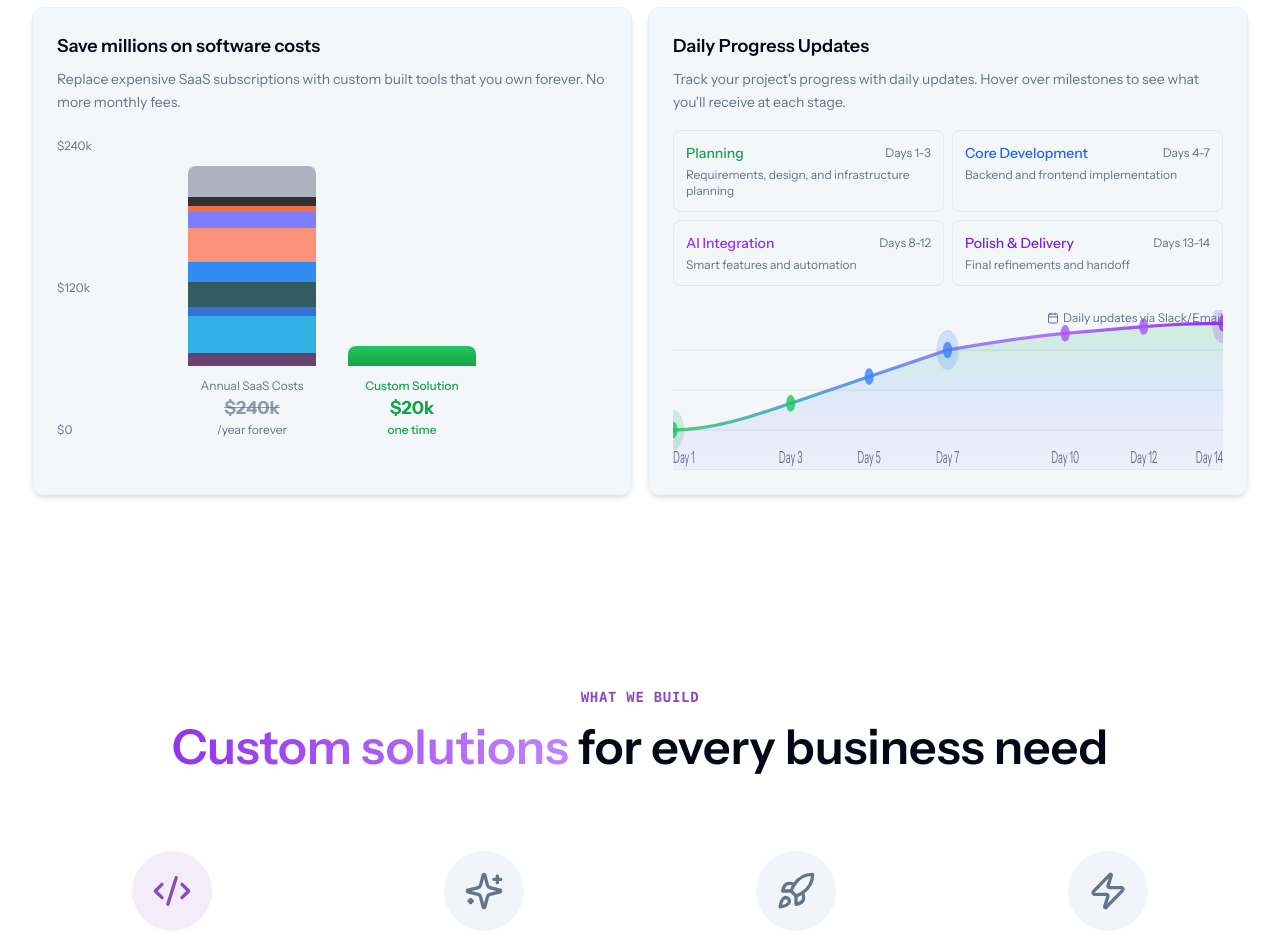
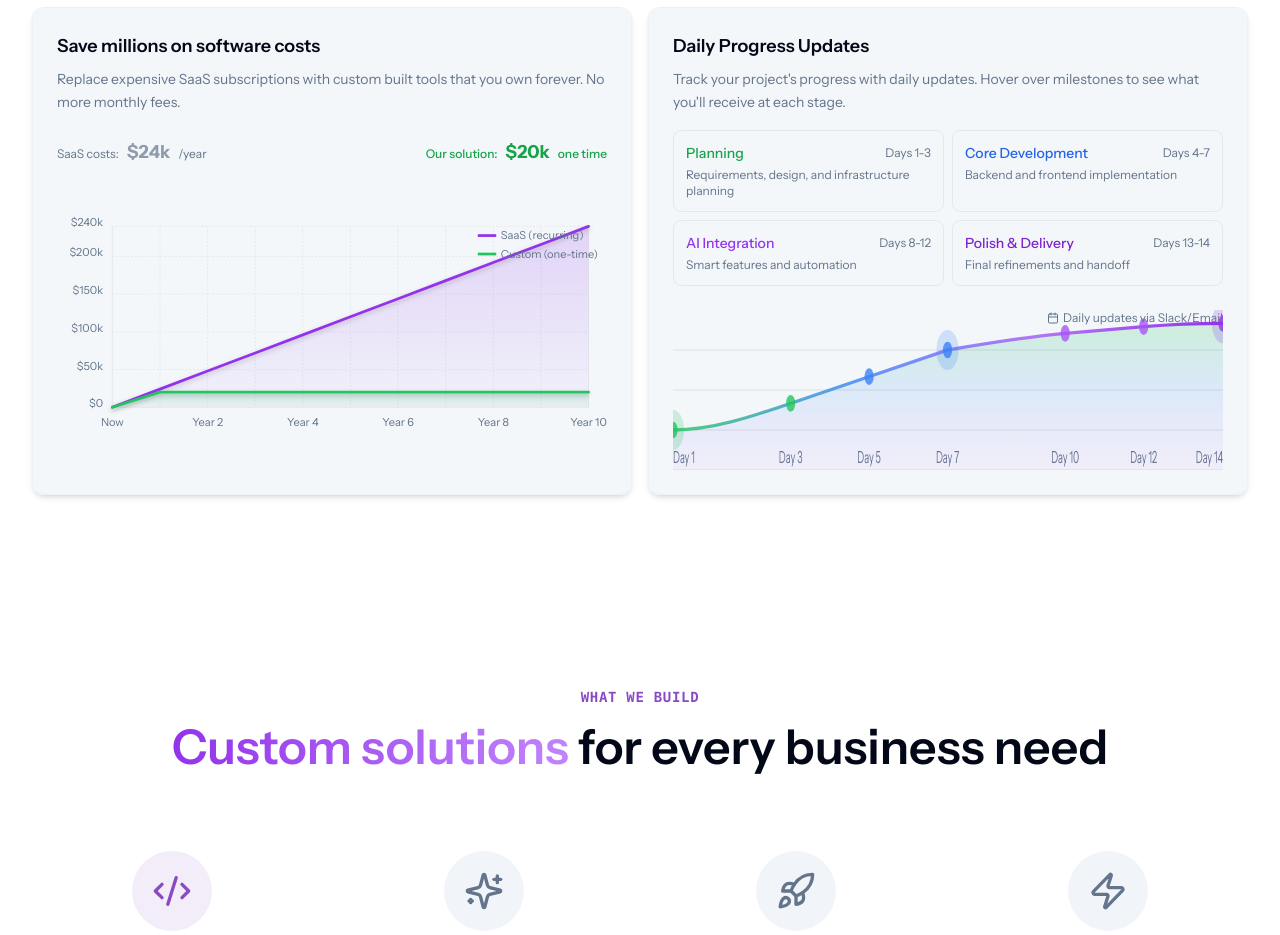
Before and after one commit to ReeceHarding/cco-vibe, a Next.js app: page / in a window 1280 px wide. Shown: the part 3840-4775 px from the top of the page. Built offline with nearby package versions, Linux system fonts and the light colour scheme; a web font is replaced by a local one.

Commit message:
Redesign cost savings graph to show clear 10-year cumulative cost comparison with interactive hover states

```diff
--- a/components/InteractiveCostSavingsCard.tsx
+++ b/components/InteractiveCostSavingsCard.tsx
@@ -1,43 +1,57 @@
 "use client"
 
 import React, { useState } from "react"
-import { Check } from "lucide-react"
-
-interface SaaSCost {
-  name: string
-  monthlyCost: number
-  yearlyTotal: number
-  category: string
-  color: string
-}
+import { Check, TrendingUp, DollarSign } from "lucide-react"
 
 export const InteractiveCostSavingsCard = () => {
-  const [hoveredItem, setHoveredItem] = useState<string | null>(null)
+  const [hoveredYear, setHoveredYear] = useState<number | null>(null)
   const [isCardHovered, setIsCardHovered] = useState(false)
 
-  // Common SaaS tools that businesses typically use
-  const saasTools: SaaSCost[] = [
-    { name: "Slack", monthlyCost: 1250, yearlyTotal: 15000, category: "Communication", color: "#4A154B" },
-    { name: "Salesforce", monthlyCost: 3750, yearlyTotal: 45000, category: "CRM", color: "#00A1E0" },
-    { name: "Jira", monthlyCost: 875, yearlyTotal: 10500, category: "Project Management", color: "#0052CC" },
-    { name: "Zendesk", monthlyCost: 2500, yearlyTotal: 30000, category: "Support", color: "#03363D" },
-    { name: "Intercom", monthlyCost: 2000, yearlyTotal: 24000, category: "Customer Engagement", color: "#0071F0" },
-    { name: "HubSpot", monthlyCost: 3333, yearlyTotal: 40000, category: "Marketing", color: "#FF7A59" },
-    { name: "Monday.com", monthlyCost: 1667, yearlyTotal: 20000, category: "Work Management", color: "#6161FF" },
-    { name: "Figma", monthlyCost: 625, yearlyTotal: 7500, category: "Design", color: "#F24E1E" },
-    { name: "Notion", monthlyCost: 833, yearlyTotal: 10000, category: "Documentation", color: "#000000" },
-    { name: "Others", monthlyCost: 3166, yearlyTotal: 38000, category: "Various", color: "#9CA3AF" }
-  ]
+  // Cost calculations
+  const saasAnnualCost = 24000 // $24k per year
+  const customSolutionCost = 20000 // $20k one-time
+  const years = 10
 
-  const totalYearlyCost = saasTools.reduce((sum, tool) => sum + tool.yearlyTotal, 0)
-  const customSolutionCost = 20000
-  const yearlySavings = totalYearlyCost - customSolutionCost
-  const savingsPercentage = Math.round((yearlySavings / totalYearlyCost) * 100)
+  // Generate data points for the chart
+  const generateDataPoints = () => {
+    const points = []
+    for (let year = 0; year <= years; year++) {
+      points.push({
+        year,
+        saasCumulative: year * saasAnnualCost,
+        customCumulative: year === 0 ? 0 : customSolutionCost, // Custom cost kicks in at year 1
+        savings: year === 0 ? 0 : (year * saasAnnualCost) - customSolutionCost
+      })
+    }
+    return points
+  }
 
-  // Calculate bar heights for visualization
-  const maxHeight = 200
-  const saasBarHeight = maxHeight
-  const customBarHeight = (customSolutionCost / totalYearlyCost) * maxHeight
+  const dataPoints = generateDataPoints()
+  const maxCost = dataPoints[dataPoints.length - 1].saasCumulative
+
+  // Chart dimensions
+  const chartWidth = 596
+  const chartHeight = 256
+  const padding = { top: 20, right: 20, bottom: 40, left: 60 }
+  const graphWidth = chartWidth - padding.left - padding.right
+  const graphHeight = chartHeight - padding.top - padding.bottom
+
+  // Scale functions
+  const xScale = (year: number) => (year / years) * graphWidth + padding.left
+  const yScale = (cost: number) => chartHeight - padding.bottom - (cost / maxCost) * graphHeight
+
+  // Generate path strings
+  const saasPath = dataPoints
+    .map((point, i) => `${i === 0 ? 'M' : 'L'} ${xScale(point.year)} ${yScale(point.saasCumulative)}`)
+    .join(' ')
+
+  const customPath = dataPoints
+    .map((point, i) => `${i === 0 ? 'M' : 'L'} ${xScale(point.year)} ${yScale(point.customCumulative)}`)
+    .join(' ')
+
+  // Area paths (for gradient fill)
+  const saasAreaPath = `${saasPath} L ${xScale(years)} ${chartHeight - padding.bottom} L ${xScale(0)} ${chartHeight - padding.bottom} Z`
+  const customAreaPath = `${customPath} L ${xScale(years)} ${chartHeight - padding.bottom} L ${xScale(0)} ${chartHeight - padding.bottom} Z`
 
   return (
     <div
@@ -51,158 +65,276 @@ export const InteractiveCostSavingsCard = () => {
           Replace expensive SaaS subscriptions with custom built tools that you own forever. No more monthly fees.
         </p>
 
-        {/* Interactive bar chart comparison */}
-        <div className="flex-1 min-h-[300px] relative">
-          <div className="absolute inset-0 flex items-end justify-center gap-8 pb-8">
-            {/* SaaS Stack Bar */}
-            <div className="relative group/bar">
-              <div
-                className="w-24 md:w-32 relative rounded-t-lg overflow-hidden transition-all duration-500 cursor-pointer"
-                style={{ height: `${saasBarHeight}px` }}
-                onMouseEnter={() => setHoveredItem('saas')}
-                onMouseLeave={() => setHoveredItem(null)}
-              >
-                {/* Stacked bars for each SaaS tool */}
-                {saasTools.map((tool, index) => {
-                  const height = (tool.yearlyTotal / totalYearlyCost) * saasBarHeight
-                  const yOffset = saasTools.slice(0, index).reduce((sum, t) => sum + (t.yearlyTotal / totalYearlyCost) * saasBarHeight, 0)
+        {/* Cost comparison display */}
+        <div className="flex items-center justify-between mb-4">
+          <div className="flex items-baseline gap-2">
+            <span className="text-xs text-muted-foreground">SaaS costs:</span>
+            <span className="text-lg font-bold text-muted-foreground/70">${(saasAnnualCost / 1000).toFixed(0)}k</span>
+            <span className="text-xs text-muted-foreground">/year</span>
+          </div>
+          <div className="flex items-baseline gap-2">
+            <span className="text-xs text-green-600 font-medium">Our solution:</span>
+            <span className={`font-bold text-green-600 transition-all duration-500 ${
+              isCardHovered ? 'text-2xl' : 'text-lg'
+            }`}>
+              ${(customSolutionCost / 1000).toFixed(0)}k
+            </span>
+            <span className="text-xs text-green-600 font-medium">one time</span>
+          </div>
+        </div>
 
-                  return (
-                    <div
-                      key={tool.name}
-                      className="absolute left-0 right-0 transition-all duration-300 hover:scale-105"
-                      style={{
-                        bottom: `${yOffset}px`,
-                        height: `${height}px`,
-                        backgroundColor: tool.color,
-                        opacity: hoveredItem === 'saas' || hoveredItem === tool.name ? 1 : 0.8
-                      }}
-                      onMouseEnter={(e) => {
-                        e.stopPropagation()
-                        setHoveredItem(tool.name)
-                      }}
-                    >
-                      {hoveredItem === tool.name && (
-                        <div className="absolute -right-2 top-1/2 -translate-y-1/2 translate-x-full bg-background/95 backdrop-blur-sm border rounded-lg p-3 shadow-lg z-10 whitespace-nowrap">
-                          <p className="font-semibold text-sm">{tool.name}</p>
-                          <p className="text-xs text-muted-foreground">{tool.category}</p>
-                          <p className="text-xs font-medium mt-1">${tool.monthlyCost}/mo</p>
-                          <p className="text-xs font-bold text-foreground">${tool.yearlyTotal.toLocaleString()}/year</p>
-                        </div>
-                      )}
-                    </div>
-                  )
-                })}
+        {/* Interactive SVG Chart */}
+        <div className="flex-1 min-h-[280px] relative">
+          <svg
+            className="w-full h-full cursor-crosshair"
+            viewBox={`0 0 ${chartWidth} ${chartHeight}`}
+            preserveAspectRatio="xMidYMid meet"
+          >
+            <title>10-Year Cost Comparison</title>
+            <desc>Cumulative cost comparison over 10 years between SaaS and custom solution</desc>
+
+            {/* Definitions */}
+            <defs>
+              {/* SaaS gradient - purple tones */}
+              <linearGradient id="saasGradient" x1="0" y1="0" x2="0" y2="1">
+                <stop offset="0%" stopColor="#9333ea" stopOpacity="0.3"></stop>
+                <stop offset="100%" stopColor="#9333ea" stopOpacity="0.05"></stop>
+              </linearGradient>
+
+              {/* Custom solution gradient - green tones */}
+              <linearGradient id="customGradient" x1="0" y1="0" x2="0" y2="1">
+                <stop offset="0%" stopColor="#22c55e" stopOpacity="0.3"></stop>
+                <stop offset="100%" stopColor="#22c55e" stopOpacity="0.05"></stop>
+              </linearGradient>
+
+              {/* Shadow filter */}
+              <filter id="dropshadow" x="-50%" y="-50%" width="200%" height="200%">
+                <feGaussianBlur in="SourceAlpha" stdDeviation="3"/>
+                <feOffset dx="0" dy="2" result="offsetblur"/>
+                <feComponentTransfer>
+                  <feFuncA type="linear" slope="0.2"/>
+                </feComponentTransfer>
+                <feMerge>
+                  <feMergeNode/>
+                  <feMergeNode in="SourceGraphic"/>
+                </feMerge>
+              </filter>
+            </defs>
+
+            {/* Grid lines */}
+            <g className="grid">
+              {/* Horizontal grid lines */}
+              {[0, 50000, 100000, 150000, 200000, 240000].map((cost) => (
+                <line
+                  key={cost}
+                  x1={padding.left}
+                  y1={yScale(cost)}
+                  x2={chartWidth - padding.right}
+                  y2={yScale(cost)}
+                  stroke="#e5e7eb"
+                  strokeWidth="1"
+                  strokeDasharray={cost === 0 ? "0" : "2,2"}
+                />
+              ))}
+
+              {/* Vertical grid lines for years */}
+              {dataPoints.map((point) => (
+                <line
+                  key={point.year}
+                  x1={xScale(point.year)}
+                  y1={padding.top}
+                  x2={xScale(point.year)}
+                  y2={chartHeight - padding.bottom}
+                  stroke="#e5e7eb"
+                  strokeWidth="1"
+                  strokeDasharray={point.year === 0 || point.year === years ? "0" : "2,2"}
+                />
+              ))}
+            </g>
+
+            {/* Area fills */}
+            <g className="areas">
+              {/* SaaS area */}
+              <path
+                d={saasAreaPath}
+                fill="url(#saasGradient)"
+                className="transition-all duration-700"
+                opacity={hoveredYear !== null ? 0.3 : 0.6}
+              />
+
+              {/* Custom solution area */}
+              <path
+                d={customAreaPath}
+                fill="url(#customGradient)"
+                className="transition-all duration-700"
+                opacity={hoveredYear !== null ? 0.3 : 0.6}
+              />
+            </g>
+
+            {/* Lines */}
+            <g className="lines">
+              {/* SaaS line */}
+              <path
+                d={saasPath}
+                fill="none"
+                stroke="#9333ea"
+                strokeWidth="3"
+                strokeLinecap="round"
+                strokeLinejoin="round"
+                className="transition-all duration-300"
+                filter="url(#dropshadow)"
+              />
+
+              {/* Custom solution line */}
+              <path
+                d={customPath}
+                fill="none"
+                stroke="#22c55e"
+                strokeWidth="3"
+                strokeLinecap="round"
+                strokeLinejoin="round"
+                className="transition-all duration-300"
+                filter="url(#dropshadow)"
+              />
+            </g>
+
+            {/* Interactive hover areas and dots */}
+            <g className="interactive">
+              {dataPoints.map((point, index) => (
+                <g key={point.year}>
+                  {/* Invisible hover area */}
+                  <rect
+                    x={index === 0 ? 0 : xScale(point.year - 0.5)}
+                    y={0}
+                    width={graphWidth / years}
+                    height={chartHeight}
+                    fill="transparent"
+                    onMouseEnter={() => setHoveredYear(point.year)}
+                    onMouseLeave={() => setHoveredYear(null)}
+                    style={{ cursor: 'crosshair' }}
+                  />
+
+                  {/* Data points */}
+                  {hoveredYear === point.year && (
+                    <>
+                      {/* SaaS dot */}
+                      <circle
+                        cx={xScale(point.year)}
+                        cy={yScale(point.saasCumulative)}
+                        r="6"
+                        fill="#9333ea"
+                        stroke="white"
+                        strokeWidth="2"
+                        className="animate-scale-in"
+                      />
+
+                      {/* Custom solution dot */}
+                      <circle
+                        cx={xScale(point.year)}
+                        cy={yScale(point.customCumulative)}
+                        r="6"
+                        fill="#22c55e"
+                        stroke="white"
+                        strokeWidth="2"
+                        className="animate-scale-in"
+                      />
+
+                      {/* Vertical line */}
+                      <line
+                        x1={xScale(point.year)}
+                        y1={padding.top}
+                        x2={xScale(point.year)}
+                        y2={chartHeight - padding.bottom}
+                        stroke="#9333ea"
+                        strokeWidth="1"
+                        strokeDasharray="4,4"
+                        opacity="0.3"
+                      />
+                    </>
+                  )}
+                </g>
+              ))}
+            </g>
+
+            {/* Axis labels */}
+            <g className="labels">
+              {/* Y-axis labels */}
+              <text x={padding.left - 10} y={yScale(0)} textAnchor="end" className="text-xs fill-muted-foreground">$0</text>
+              <text x={padding.left - 10} y={yScale(50000)} textAnchor="end" className="text-xs fill-muted-foreground">$50k</text>
+              <text x={padding.left - 10} y={yScale(100000)} textAnchor="end" className="text-xs fill-muted-foreground">$100k</text>
+              <text x={padding.left - 10} y={yScale(150000)} textAnchor="end" className="text-xs fill-muted-foreground">$150k</text>
+              <text x={padding.left - 10} y={yScale(200000)} textAnchor="end" className="text-xs fill-muted-foreground">$200k</text>
+              <text x={padding.left - 10} y={yScale(240000)} textAnchor="end" className="text-xs fill-muted-foreground">$240k</text>
+
+              {/* X-axis labels */}
+              {[0, 2, 4, 6, 8, 10].map((year) => (
+                <text
+                  key={year}
+                  x={xScale(year)}
+                  y={chartHeight - padding.bottom + 20}
+                  textAnchor="middle"
+                  className="text-xs fill-muted-foreground"
+                >
+                  {year === 0 ? 'Now' : `Year ${year}`}
+                </text>
+              ))}
+            </g>
+
+            {/* Legend */}
+            <g className="legend" transform={`translate(${chartWidth - 140}, 30)`}>
+              <g className="legend-item">
+                <line x1="0" y1="0" x2="20" y2="0" stroke="#9333ea" strokeWidth="3" />
+                <text x="25" y="4" className="text-xs fill-muted-foreground">SaaS (recurring)</text>
+              </g>
+              <g className="legend-item" transform="translate(0, 20)">
+                <line x1="0" y1="0" x2="20" y2="0" stroke="#22c55e" strokeWidth="3" />
+                <text x="25" y="4" className="text-xs fill-muted-foreground">Custom (one-time)</text>
+              </g>
+            </g>
+
+            {/* Hover tooltip */}
+            {hoveredYear !== null && (
+              <g className="tooltip animate-fadeIn">
+                <rect
+                  x={xScale(hoveredYear) - 90}
+                  y={10}
+                  width="180"
+                  height="80"
+                  rx="8"
+                  fill="white"
+                  stroke="#e5e7eb"
+                  strokeWidth="1"
+                  filter="url(#dropshadow)"
+                />
+                <text x={xScale(hoveredYear)} y={30} textAnchor="middle" className="text-sm font-semibold fill-foreground">
+                  {hoveredYear === 0 ? 'Starting Point' : `Year ${hoveredYear}`}
+                </text>
+                <text x={xScale(hoveredYear)} y={50} textAnchor="middle" className="text-xs fill-purple-600">
+                  SaaS Total: ${(dataPoints[hoveredYear].saasCumulative / 1000).toFixed(0)}k
+                </text>
+                <text x={xScale(hoveredYear)} y={68} textAnchor="middle" className="text-xs fill-green-600">
+                  Custom Total: ${(dataPoints[hoveredYear].customCumulative / 1000).toFixed(0)}k
+                </text>
+                {hoveredYear > 0 && (
+                  <text x={xScale(hoveredYear)} y={85} textAnchor="middle" className="text-xs font-semibold fill-foreground">
+                    Saved: ${(dataPoints[hoveredYear].savings / 1000).toFixed(0)}k
+                  </text>
+                )}
+              </g>
+            )}
+          </svg>
+
+          {/* Summary statistics */}
+          {isCardHovered && (
+            <div className="absolute bottom-0 left-0 right-0 flex items-center justify-center gap-8 text-sm animate-fadeIn">
+              <div className="flex items-center gap-2">
+                <TrendingUp className="w-4 h-4 text-red-500" />
+                <span className="text-muted-foreground">10-year SaaS cost: <strong className="text-foreground">${(dataPoints[years].saasCumulative / 1000).toFixed(0)}k</strong></span>
               </div>
-
-              {/* Label below bar */}
-              <div className="text-center mt-3">
-                <p className="text-xs text-muted-foreground">Annual SaaS Costs</p>
-                <p className="text-lg font-bold text-muted-foreground/70 line-through">
-                  ${(totalYearlyCost / 1000).toFixed(0)}k
-                </p>
-                <p className="text-xs text-muted-foreground">/year forever</p>
+              <div className="flex items-center gap-2">
+                <DollarSign className="w-4 h-4 text-green-600" />
+                <span className="text-muted-foreground">Total saved: <strong className="text-green-600">${(dataPoints[years].savings / 1000).toFixed(0)}k</strong></span>
               </div>
-
-              {/* Hover tooltip for entire bar */}
-              {hoveredItem === 'saas' && (
-                <div className="absolute -top-2 left-1/2 -translate-x-1/2 -translate-y-full bg-background/95 backdrop-blur-sm border rounded-lg p-3 shadow-lg z-10">
-                  <p className="font-semibold text-sm mb-2">Annual SaaS Stack</p>
-                  <div className="space-y-1 text-xs">
-                    {saasTools.slice(0, 5).map(tool => (
-                      <div key={tool.name} className="flex justify-between gap-4">
-                        <span>{tool.name}:</span>
-                        <span className="font-medium">${(tool.yearlyTotal / 1000).toFixed(1)}k</span>
-                      </div>
-                    ))}
-                    <div className="flex justify-between gap-4 pt-1 border-t">
-                      <span>+ 5 more tools</span>
-                      <span className="font-medium">...</span>
-                    </div>
-                  </div>
-                </div>
-              )}
-            </div>
-
-            {/* Custom Solution Bar */}
-            <div className="relative group/bar">
-              <div
-                className="w-24 md:w-32 bg-gradient-to-t from-green-600 to-green-500 rounded-t-lg transition-all duration-500 cursor-pointer relative overflow-hidden"
-                style={{
-                  height: `${isCardHovered ? customBarHeight : 20}px`,
-                  transition: 'height 0.5s cubic-bezier(0.4, 0, 0.2, 1)'
-                }}
-                onMouseEnter={() => setHoveredItem('custom')}
-                onMouseLeave={() => setHoveredItem(null)}
-              >
-                {/* Animated checkmarks */}
-                <div className="absolute inset-0 flex items-center justify-center">
-                  <Check className={`w-8 h-8 text-white/20 absolute transition-all duration-500 ${
-                    isCardHovered ? 'opacity-100 scale-100' : 'opacity-0 scale-0'
-                  }`} style={{ transform: isCardHovered ? 'rotate(0deg)' : 'rotate(-180deg)' }} />
-                </div>
-
-                {/* Savings indicator */}
-                {isCardHovered && (
-                  <div className="absolute -top-4 left-1/2 -translate-x-1/2 -translate-y-full">
-                    <div className="bg-green-500 text-white text-xs font-bold px-3 py-1 rounded-full animate-bounce">
-                      Save {savingsPercentage}%
-                    </div>
-                  </div>
-                )}
-              </div>
-
-              {/* Label below bar */}
-              <div className="text-center mt-3">
-                <p className="text-xs text-green-600 font-medium">Custom Solution</p>
-                <p className={`font-bold text-green-600 transition-all duration-500 ${
-                  isCardHovered ? 'text-2xl' : 'text-lg'
-                }`}>
-                  ${customSolutionCost / 1000}k
-                </p>
-                <p className="text-xs text-green-600 font-medium">one time</p>
-              </div>
-
-              {/* Hover tooltip */}
-              {hoveredItem === 'custom' && (
-                <div className="absolute -top-2 left-1/2 -translate-x-1/2 -translate-y-full bg-background/95 backdrop-blur-sm border rounded-lg p-3 shadow-lg z-10 whitespace-nowrap">
-                  <p className="font-semibold text-sm mb-2">What You Get</p>
-                  <div className="space-y-1 text-xs">
-                    <div className="flex items-center gap-2">
-                      <Check className="w-3 h-3 text-green-600" />
-                      <span>All features combined</span>
-                    </div>
-                    <div className="flex items-center gap-2">
-                      <Check className="w-3 h-3 text-green-600" />
-                      <span>Custom built for you</span>
-                    </div>
-                    <div className="flex items-center gap-2">
-                      <Check className="w-3 h-3 text-green-600" />
-                      <span>Own it forever</span>
-                    </div>
-                    <div className="flex items-center gap-2">
-                      <Check className="w-3 h-3 text-green-600" />
-                      <span>No monthly fees</span>
-                    </div>
-                  </div>
-                </div>
-              )}
-            </div>
-          </div>
-
-          {/* Y-axis labels */}
-          <div className="absolute left-0 top-0 bottom-8 w-12 flex flex-col justify-between text-xs text-muted-foreground">
-            <span>${(totalYearlyCost / 1000).toFixed(0)}k</span>
-            <span>${(totalYearlyCost / 2000).toFixed(0)}k</span>
-            <span>$0</span>
-          </div>
-
-          {/* Bottom summary */}
-          {isCardHovered && (
-            <div className="absolute bottom-0 left-0 right-0 text-center">
-              <p className="text-sm font-medium text-green-600">
-                Save ${(yearlySavings / 1000).toFixed(0)}k in the first year alone
-              </p>
             </div>
           )}
         </div>
```
